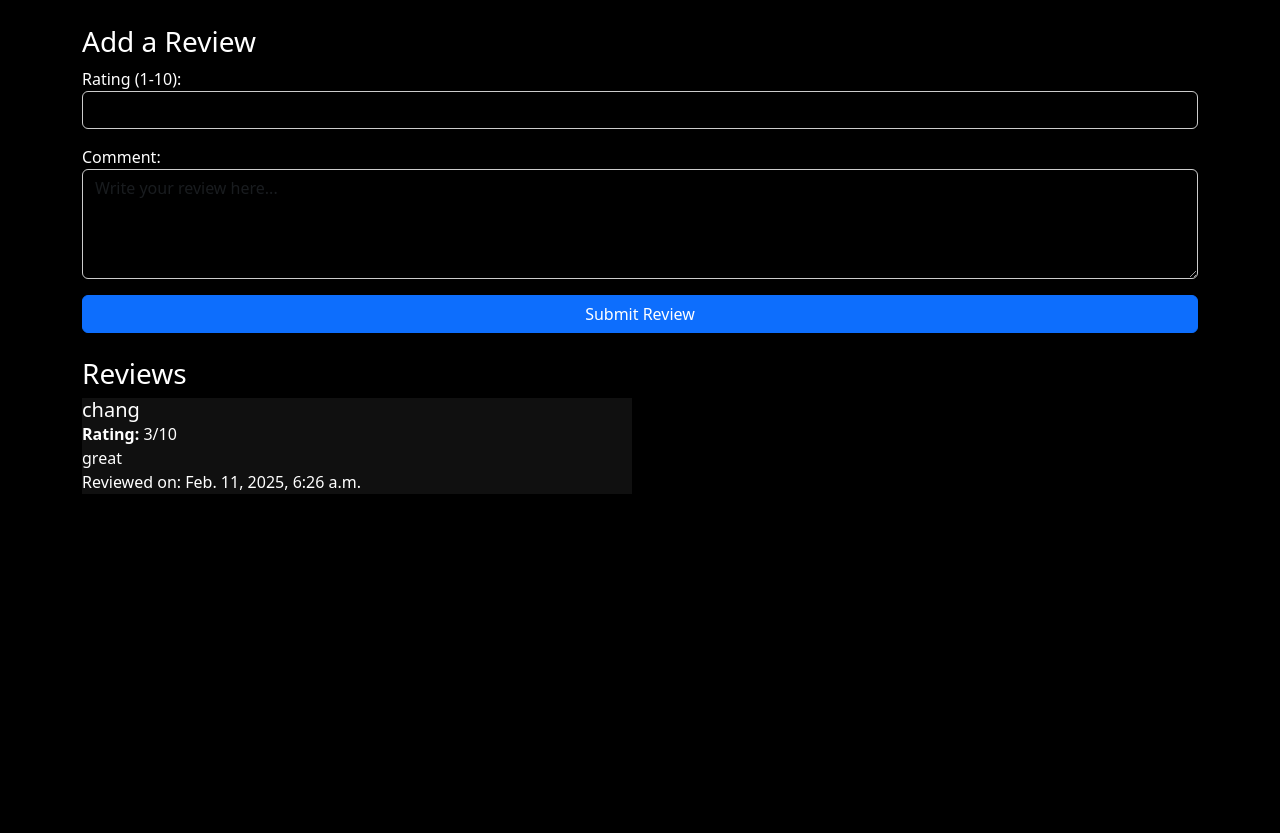
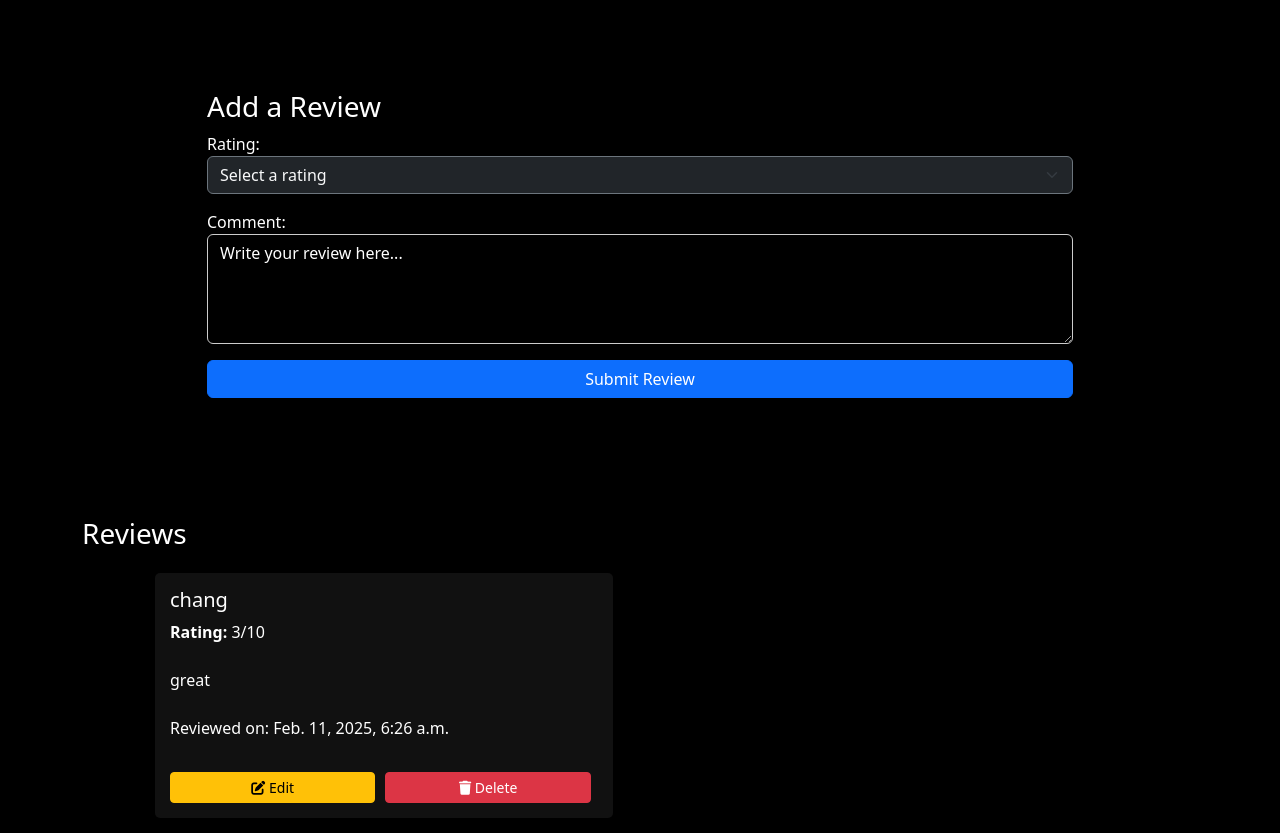
Before and after one commit to nakulshah04/GTMovieStore, a Django app: page /movies/1/ in a window 1280 px wide. Shown: the part 655-1488 px from the top of the page. Before the commit the page ends 1149 px from the top, so only its background shows below. Run offline with Django 5.2, Linux system fonts and the light colour scheme; a user stored in the database is signed in; data comes from the database, SQL or seed files in the repository; both versions use the stored data as it was after the commit.

Commit message:
updated alot of stuff

```diff
--- a/movies/static/css/movie_detail.css
+++ b/movies/static/css/movie_detail.css
@@ -1,20 +1,22 @@
 :root {
-    --card-clr: rgba(20, 20, 20, 0.849);
+    --card-clr: rgba(20, 20, 20, 0.85);
 }
 
 body {
     background-color: black;
     color: white;
+
+    display: flex;
+    flex-direction: column;
+    gap: 5em;
 }
 
-
-
-
 .movie-detail-holder {
-    height: 75vh;
+    height: auto;
     display: flex;
     align-items: center;
     justify-content: center;
+    margin-top: 40px;
 }
 
 .movie-container {
@@ -35,7 +37,6 @@ body {
     flex-direction: column;
     gap: 0.5em;
     margin-top: 60px;
-
 }
 
 .movie-detail-grd-1 h1 {
@@ -43,13 +44,9 @@ body {
     font-size: 40px;
 }
 
-.grd-2-paragraphs-align {
-    margin: 0;
-}
-
 .details-buttons-holder {
-    display: grid;
-    grid-template-rows: repeat(2, 1fr);
+    display: flex;
+    flex-direction: column;
     gap: 1em;
 }
 
@@ -57,136 +54,81 @@ body {
     width: 100%;
 }
 
-
-/* reviews holder is below */
-
-.reviews-holder {
-    margin: 20px;
-    padding: 10px;
-    border-radius: 8px;
-    margin-top: 50px;
-    margin-left: 80px;
+.add-review-section {
+    display: flex;
+    justify-content: center;
+    margin-top: 30px;
 }
 
-.card-header h3 {
-    font-size: 30px;
-    font-weight: bold;
-    text-align: left;
-    margin-bottom: 20px;
+.add-review-card {
+    width: 70%;
+    padding: 15px;
+    border-radius: 5px;
 }
 
-.reviews-card-holder {
-    display: flex;
-    flex-wrap: wrap;
-    gap: 1em;
-    justify-content: space-around;
+.user-review-card-grid {
+    display: grid;
+    grid-template-columns: repeat(2, 1fr);
+    gap: 1.5em;
+    width: 100%;
+    max-width: 1000px;
+    margin: 0 auto;
 }
 
-.reviews-card-container {
-    display: grid;
-    grid-template-columns: repeat(auto-fill, minmax(350px, 1fr));
-    gap: 1.5em;
+.review-card {
+    border-radius: 8px;
+    padding: 15px;
+    transition: transform 0.2s ease-in-out;
+}
+
+.review-card:hover {
+    transform: translateY(-5px);
+}
+
+.review-card-body {
+    background-color: var(--card-clr);
+    padding: 15px;
+    border-radius: 5px;
+    display: flex;
+    flex-direction: column;
+    gap: 0.5em;
     width: 100%;
 }
 
-.reviews-card {
-    background-color: var(--card-clr);
-    border-radius: 8px;
-    padding: 15px;
-    height: 300px;
+.review-actions {
     display: flex;
-    flex-direction: column;
-    justify-content: space-between;
-    transition: 0.1s ease-in;
+    gap: 10px;
 }
 
-.reviews-author {
-    font-weight: bold;
-    font-size: 18px;
-    color: #f2c35c;
+.review-actions .btn {
+    width: 48%;
 }
 
-.reviews-content {
-    font-size: 14px;
-    flex-grow: 1;
-    overflow-y: hidden;
-    transition: overflow-y 0.3s ease;
-    max-height: 180px;
+
+textarea.form-control {
+    background-color: black !important;
+    color: white !important;
+    border: 1px solid #ccc !important;
 }
 
-.reviews-content:hover {
-    overflow-y: auto;
-}
-
-.reviews-content::-webkit-scrollbar {
-    width: 8px;
-}
-
-.reviews-content::-webkit-scrollbar-track {
-    background: #333;
-    border-radius: 10px;
-}
-
-.reviews-content::-webkit-scrollbar-thumb {
-    background: #888;
-    border-radius: 10px;
-}
-
-.reviews-content::-webkit-scrollbar-thumb:hover {
-    background: #555;
-}
-
-.reviews-card:hover {
-    transform: translateY(-5px);
-    cursor: pointer;
-}
-
-.add-review-form{
-    padding: 10px;
-
-    display: flex;
-    flex-direction: column;
-    gap: 1em;
-    margin-top: 30px;
+textarea.form-control::placeholder {
+    color: white !important;
+    opacity: 1 !important;
 }
 
 .form-control {
-    background-color: transparent !important;
+    background-color: black !important;
     color: white !important;
-    border: 1px solid #ccc;
+    border: 1px solid #6c757d !important;
 }
 
 
+@media (max-width: 768px) {
+    .user-review-card-grid {
+        grid-template-columns: 1fr;
+    }
 
-.not-user-err{
-    padding: 10px;
-
-    display: flex;
-    align-items: center;
-    justify-content: center;
-
-    height: 15vh;
+    .add-review-card {
+        width: 90%;
+    }
 }
-
-.not-user-err p{
-    margin: 0;
-    padding: 0;
-
-    font-size: 25px;
-}
-
-.review-card{
-    display: grid;
-    grid-template-columns: repeat(2, 1fr);
-    gap: 1em;
-}
-
-.review-card-body{
-    background-color: var(--card-clr);
-}
-
-
-.review-card-body p{
-    padding: 0;
-    margin: 0;
-}
--- a/movies/templates/Movies/movie_detail.html
+++ b/movies/templates/Movies/movie_detail.html
@@ -8,6 +8,8 @@
     <title>{{ movie.title }}</title>
     <link rel="stylesheet" href="https://cdn.jsdelivr.net/npm/bootstrap@5.3.2/dist/css/bootstrap.min.css">
     <link rel="stylesheet" href="{% static 'css/movie_detail.css' %}?v={{ timestamp }}">
+    <link rel="stylesheet" href="https://cdnjs.cloudflare.com/ajax/libs/font-awesome/6.0.0/css/all.min.css">
+
 </head>
 
 <body>
@@ -65,38 +67,69 @@
     </div>
 
     {% if user.is_authenticated %}
-    <div class="container mt-4">
+    <div class="add-review-section">
+        <div class="add-review-card">
             <h3>Add a Review</h3>
             <form method="POST" action="{% url 'add_review' movie.id %}">
                 {% csrf_token %}
                 <div class="mb-3">
-                <label for="rating">Rating (1-10):</label>
-                <input type="number" name="rating" id="rating" class="form-control" min="1" max="10" required>
+                    <label for="rating">Rating:</label>
+                    <select name="rating" id="rating" class="form-select bg-dark text-light border-secondary" required>
+                        <option value="" disabled selected>Select a rating</option>
+                        <option value="10">10 - Excellent</option>
+                        <option value="9">9 - Amazing</option>
+                        <option value="8">8 - Great</option>
+                        <option value="7">7 - Good</option>
+                        <option value="6">6 - Decent</option>
+                        <option value="5">5 - Average</option>
+                        <option value="4">4 - Below Average</option>
+                        <option value="3">3 - Poor</option>
+                        <option value="2">2 - Bad</option>
+                        <option value="1">1 - Terrible</option>
+                    </select>
                 </div>
                 <div class="mb-3">
                     <label for="comment">Comment:</label>
-                <textarea name="comment" id="comment" class="form-control" rows="4" placeholder="Write your review here..." required></textarea>
+                    <textarea name="comment" id="comment" class="form-control" rows="4"
+                        placeholder="Write your review here..." required></textarea>
                 </div>
                 <button type="submit" class="btn btn-primary">Submit Review</button>
             </form>
+        </div>
     </div>
     {% endif %}
 
 <div class="container mt-4">
     <h3>Reviews</h3>
+    <div class="user-review-card-grid">
         {% for review in reviews %}
-        <div class="review-card mb-2">
+        <div class="review-card">
             <div class="review-card-body">
                 <h5 class="card-title">{{ review.user.username }}</h5>
                 <p class="card-text"><strong>Rating:</strong> {{ review.rating }}/10</p>
                 <p class="card-text">{{ review.comment }}</p>
                 <p class="card-text">Reviewed on: {{ review.created_at }}</p>
+
+                {% if request.user == review.user %}
+                <div class="review-actions mt-2">
+                    <a href="{% url 'edit_review' review.id %}" class="btn btn-warning btn-sm">
+                        <i class="fas fa-edit"></i> Edit
+                    </a>
+                    <a href="{% url 'delete_review' review.id %}" class="btn btn-danger btn-sm"
+                        onclick="return confirm('Are you sure you want to delete this review?');">
+                        <i class="fas fa-trash"></i> Delete
+                    </a>
+                </div>
+                {% endif %}
             </div>
         </div>
         {% empty %}
         <p>No reviews yet. Be the first to review this movie!</p>
         {% endfor %}
     </div>
+</div>
+
 
 </body>
+
 </html>
--- a/movies/urls.py
+++ b/movies/urls.py
@@ -4,6 +4,9 @@ from django.urls import path
 from . import views
 
 from django.contrib.auth import views as auth_views
+
+from .views import edit_review, delete_review
+
 
 
 
@@ -28,6 +31,10 @@ urlpatterns = [
     path('password-reset-confirm/<uidb64>/<token>/', auth_views.PasswordResetConfirmView.as_view(template_name='Auth/password_reset_confirm.html'), name='password_reset_confirm'),
     path('password-reset-complete/', auth_views.PasswordResetCompleteView.as_view(template_name='Auth/password_reset_complete.html'), name='password_reset_complete'),
 
+    path("edit-review/<int:review_id>/", edit_review, name="edit_review"),
+    path("delete-review/<int:review_id>/", delete_review, name="delete_review"),
+
+
 ]
 
 if settings.DEBUG:
--- a/movies/views.py
+++ b/movies/views.py
@@ -89,6 +89,37 @@ def add_review(request, movie_id):
 
     return redirect("movie_detail", movie_id=movie.id)
 
+
+@login_required
+def edit_review(request, review_id):
+    review = get_object_or_404(Review, id=review_id)
+
+    if review.user != request.user:
+        messages.error(request, "You cannot edit someone else's review.")
+        return redirect("movie_detail", movie_id=review.movie.id)
+
+    if request.method == "POST":
+        review.rating = request.POST.get("rating")
+        review.comment = request.POST.get("comment")
+        review.save()
+        messages.success(request, "Review updated successfully!")
+        return redirect("movie_detail", movie_id=review.movie.id)
+
+    return render(request, "Movies/edit_review.html", {"review": review})
+
+
+
+@login_required
+def delete_review(request, review_id):
+    review = get_object_or_404(Review, id=review_id)
+
+    if review.user != request.user:
+        messages.error(request, "You cannot delete someone else's review.")
+        return redirect("movie_detail", movie_id=review.movie.id)
+
+    review.delete()
+    messages.success(request, "Review deleted successfully!")
+    return redirect("movie_detail", movie_id=review.movie.id)
 
 
 MOVIE_PRICES = {
```
Also changed, not shown: movies/static/css/edit_review.css (added, +60 -0 lines), movies/templates/Movies/edit_review.html (added, +61 -0 lines), db.sqlite3. Lines whose indentation alone changed are shown as unchanged.
